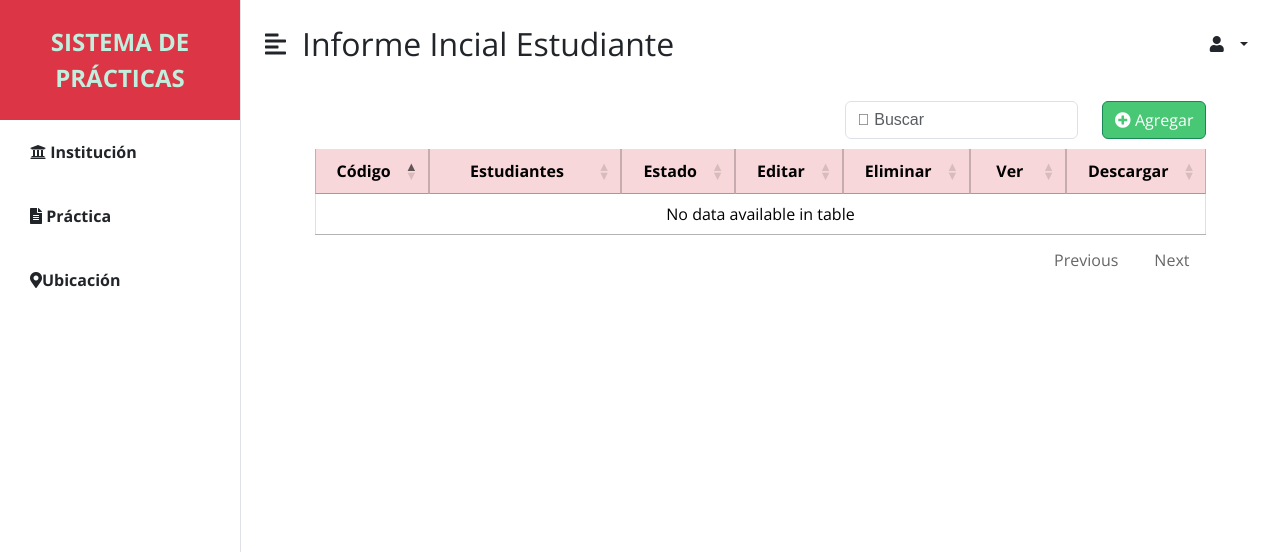
After one commit to AngelAld/proyecto_calidad, a Flask app: template capaPresentacion/informe_inicial_es/templates/informes_inicial_es.html in a window 1280 px wide. The commit adds this page. Shown: the top 552 px of the page. Run offline with Flask 3, Linux system fonts and the light colour scheme; the template is opened without the code that fills it, so the values that code supplies are empty; some libraries are stand-ins or nearby versions.

Commit message:
comentando

```diff
--- /dev/null
+++ b/capaPresentacion/informe_inicial_es/templates/informes_inicial_es.html
@@ -0,0 +1,80 @@
+{% extends "maestra/maestra.html" %}
+{% block titulo %} Informe Incial Estudiante {% endblock %}
+{% set titulo2 = "Informe Incial Estudiante" %}
+{% block contenido %}
+<section class="section contenido">
+  <div class="columns">
+    <div class="col">
+      <div class="row">
+        <div class="col d-none d-sm-block above-table">
+        </div>
+        <div class="col-auto text-end above-table">
+          <input id="searchbar" class="form-control" type="text" placeholder="&#xF002; Buscar">
+        </div>
+        <div class="col-auto text-end above-table">
+          <a href="#" class="btn btn-success"><i
+              class="fas fa-plus-circle"></i>&nbsp;Agregar</a>
+        </div>
+      </div>
+      <div class="col-auto">
+        <table class="table table-hover align-middle table-bordered" id="tablita">
+          <thead>
+            <tr class="table-danger">
+              <th class="col-1 text-center d-none d-xl-table-cell">Código</th>
+              <th class="col-2 text-center">Estudiantes</th>
+              <th class="col-1 text-center d-none d-md-table-cell">Estado</th>
+              <th class="col-1 text-center">Editar</th>
+              <th class="col-1 text-center">Eliminar</th>
+              <th class="col-1 text-center">Ver</th>
+              <th class="col-1 text-center">Descargar</th>
+            </tr>
+          </thead>
+          <tbody>
+            {% for informe_inicial_es in informes_inicial_es %}
+            <tr>
+              <td class="col-1 text-center d-none d-xl-table-cell">{{informe_inicial_es[0]}}</td>
+              <td class="col-2 text-center">{{informe_inicial_es[1]}}</td>
+              <td class="col-2 text-center">{{informe_inicial_es[3]}}</td>
+              <td class="col-2 text-center">{{informe_inicial_es[4]}}</td>
+              <td class="col-2 text-center">{{informe_inicial_es[5]}}</td>
+              <td class="col-1 text-center d-none d-md-table-cell">
+                <form action="{{url_for('informe_inicial_es.actualizar_estado')}}" method="POST" class="actualizar_estado">
+                  <input type="hidden" name="id" value="{{informe_inicial_es[0]}}">
+                  <input type="hidden" name="estado" value="{{informe_inicial_es[2]}}">
+                  {% if informe_inicial_es[2]=='A' %}
+                  <button type="button" class="estado btn ls-button btn-primary" data-bs-toggle="tooltip"
+                    data-bs-title="Desactivar semestre">
+                    <i class="bi bi-check-square-fill"></i>
+                  </button>
+                  {% else %}
+                  <button type="button" class="estado btn ls-button btn-danger" data-bs-toggle="tooltip"
+                    data-bs-title="Activar Informe Inicial Estudiante">
+
+                    <i class="bi bi-x-square-fill"></i>
+                  </button>
+                  {% endif %}
+                </form>
+              </td>
+              <td class="col-1 text-center">
+                {# Pasar el id lo que hay en informe_inicial_es[0] #}
+                <a href="{{url_for('informe_inicial_es.editar_informe_inicial_es', id=informe_inicial_es[0])}}" class="text-center btn btn-primary ls-button"
+                  data-bs-toggle="tooltip" data-bs-title="Editar informe_inicial_es"><i class="fas fa-edit"></i></a>
+              </td>
+              <td class="col-1 text-center">
+                <form action="{{url_for('informe_iniciales.eliminar_informe_inicial_es')}}" method="POST" id="eliminar_form">
+                  <input type="hidden" name="id" value="{{informe_inicial_es[0]}}">
+                  <button class="btn btn-danger ls-button" id="eliminar_btn"
+                    onclick="event.preventDefault(); eliminar(this.parentNode)" data-bs-toggle="tooltip"
+                    data-bs-title="Eliminar informe_inicial_es"><i class="fas fa-trash"></i></button>
+                </form>
+              </td>
+            </tr>
+            {% endfor %}
+          </tbody>
+        </table>
+      </div>
+
+    </div>
+  </div>
+</section>
+{% endblock%}
--- a/main.py
+++ b/main.py
@@ -2,12 +2,14 @@ from flask import Flask
 from capaPresentacion.inicio.inicio import inicio_bp
 from capaPresentacion.semestre.semestres import semestres_bp
 from capaPresentacion.usuario.usuarios import usuarios_bp
+from capaPresentacion.informe_inicial_es.informes_inicial_es import informe_inicial_es_bp
 
 app = Flask(__name__, static_url_path=None)
 app.secret_key = "nose"
 app.register_blueprint(inicio_bp)
 app.register_blueprint(semestres_bp)
 app.register_blueprint(usuarios_bp)
+app.register_blueprint(informe_inicial_es_bp)
 
 # Iniciar el servidor
 if __name__ == "__main__":
@@ -23,5 +25,6 @@ if __name__ == "__main__":
     )
 
 
+
 #Comentario para pushear
 #aldana malo
--- a/templates/maestra/sidebar.html
+++ b/templates/maestra/sidebar.html
@@ -32,7 +32,7 @@
         data-bs-toggle="collapse" aria-expanded="false">Documentos</a>
 
       <ul class="collapse list-unstyled" id="submoduloDocumentos">
-        <a class="list-group-item list-group-item-action " href="#">Informe Inicial</a>
+        <a class="list-group-item list-group-item-action " href="{{url_for('informe_inicial_es.informe_inicial_es')}}">Informe Inicial</a>
         <a class="list-group-item list-group-item-action " href="#">Evaluación de desempeño</a>
         <a class="list-group-item list-group-item-action " href="#">Informe Final</a>
       </ul>
```
Also changed, not shown: capaNegocio/controlador_informe_inicial_es.py (added, +79 -0 lines), capaPresentacion/informe_inicial_es/informes_inicial_es.py (added, +13 -0 lines), capaPresentacion/informe_inicial_es/templates/frm_agregar_informe_inicial_es.html (added), capaPresentacion/informe_inicial_es/templates/frm_editar_informe_inicial_es.html (added), capaPresentacion/informe_inicial_es/templates/mantenimiento_informe_inicial_es.html (added).
